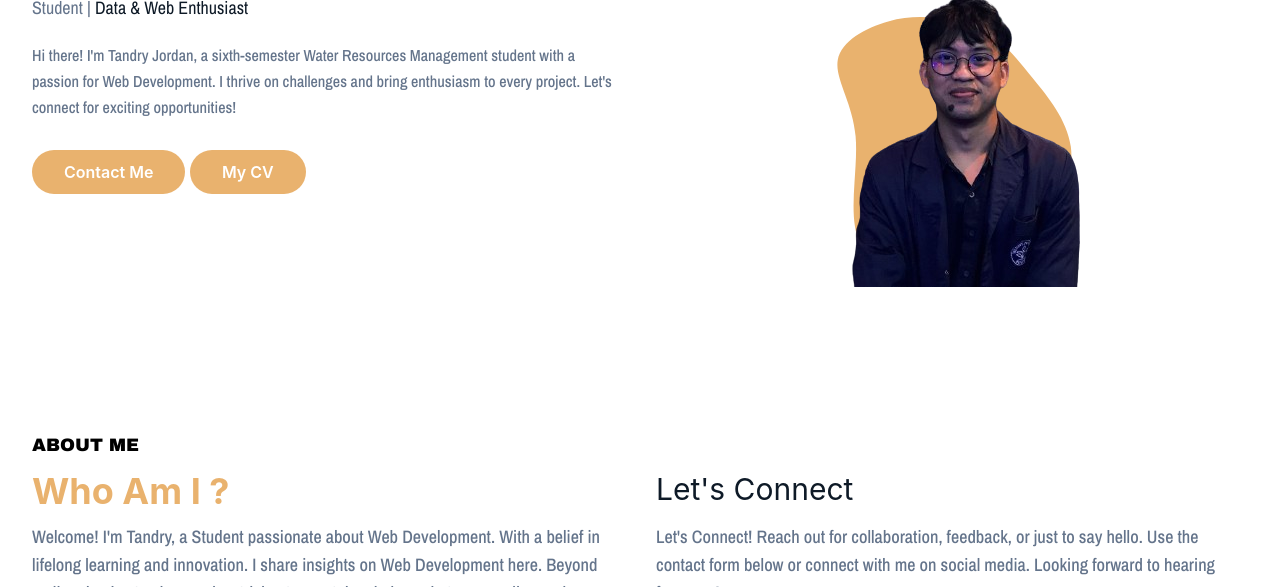
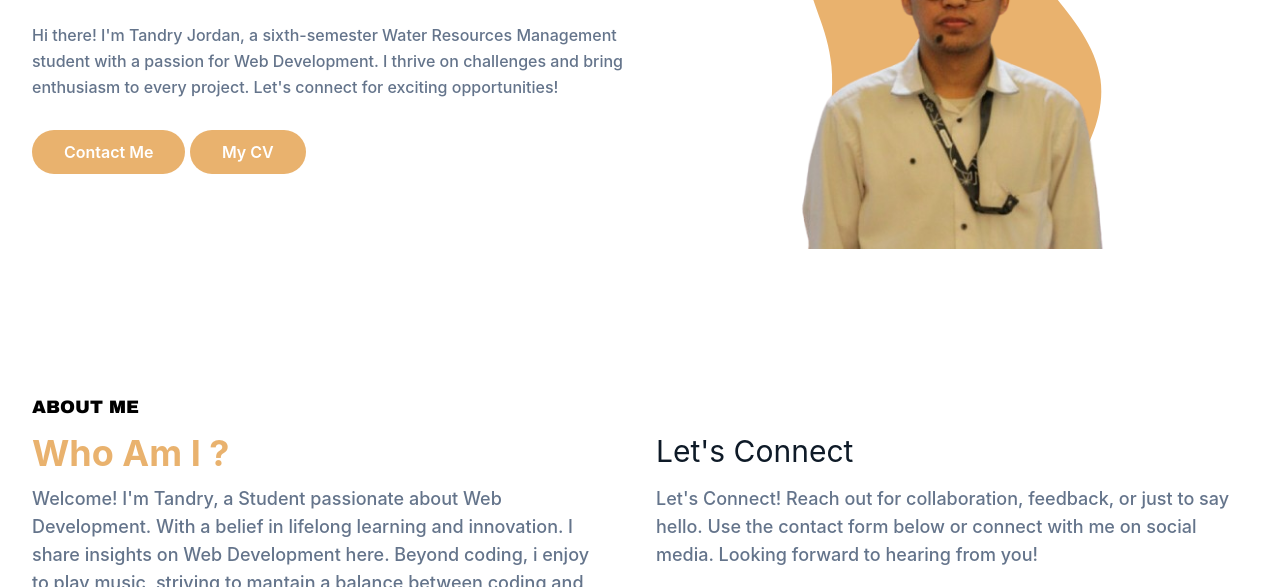
Before and after one commit to tndry/portfolio-website, a website: page index.html in a window 1280 px wide. Shown: the part 326-913 px from the top of the page. Drawn offline with nearby package versions, Linux system fonts and the light colour scheme.

Commit message:
Perubahan Foto dan Font

```diff
--- a/index.html
+++ b/index.html
@@ -68,7 +68,7 @@
               Hello! I'm <span class="text-primary block font-bold text-3xl font-archivoBlack lg:5xl"><span id="typing-animation"></span></span>
             </h1>
             <h2 class="font-normal mt-2 text-slate-500 text-lg mb-5 font-archivoNarrow">Student | <span class="text-dark font">Data & Web Enthusiast</span></h2>
-            <p class="font-medium text-secondary mb-10 leading-relaxed font-archivoNarrow">
+            <p class="font-medium text-secondary mb-10 leading-relaxed text-base">
               Hi there! I'm Tandry Jordan, a sixth-semester Water Resources Management student with a passion for Web Development. I thrive on challenges and bring enthusiasm to every project. Let's connect for exciting opportunities!
             </p>
 
@@ -78,13 +78,13 @@
 
           <div class="self-end px-4 lg:w-1/2">
             <div class="mt-10 relative lg:mt-9 lg-right-0">
-              <img src="./img/img1.png" alt="Tandry Jordan" class="max-w-full mx-auto scale(1)" />
-              <span class="absolute -bottom-4 -z-10 left-1/2 -translate-x-1/2 -translate-y-1 md:scale-125">
+              <img src="./img/img2.png" alt="Tandry Jordan" class="max-w-full mx-auto scale(1)" />
+              <span class="absolute -bottom-4 -z-10 left-1/2 -translate-x-1/2 md:scale-125">
                 <svg width="400" height="400" viewBox="0 0 200 200" xmlns="http://www.w3.org/2000/svg">
                   <path
                     fill="#e9b26e"
                     d="M21.9,-30.1C28.3,-25.5,33.3,-19,40.7,-10C48,-1.1,57.5,10.4,59.4,23.8C61.2,37.1,55.2,52.5,44,65.4C32.8,78.3,16.4,88.9,-1.6,91C-19.6,93.2,-39.1,87,-45.9,72.6C-52.7,58.3,-46.7,35.8,-48.2,18.6C-49.7,1.5,-58.8,-10.3,-57.1,-19.6C-55.5,-28.9,-43.2,-35.7,-31.9,-38.8C-20.6,-41.9,-10.3,-41.2,-1.3,-39.4C7.7,-37.7,15.5,-34.8,21.9,-30.1Z"
-                    transform="translate(100 100) scale(0.8)"
+                    transform="translate(100 82) scale(1)"
                   />
                 </svg>
               </span>
@@ -102,14 +102,14 @@
           <div class="w-full px-4 mb-10 lg:w-1/2">
             <h4 class="bold uppercase text-amber text-lg mb-3 font-archivoBlack">About Me</h4>
             <h2 class="font-bold  text-3x; mb-3 max-w-md lg:text-4xl text-primary">Who Am I ?</h2>
-            <p class="font-medium text-base max-w-xl lg:text-lg font-archivoNarrow text-secondary">
+            <p class="font-medium text-base max-w-xl lg:text-lg text-base text-secondary">
               Welcome! I'm Tandry, a Student passionate about Web Development. With a belief in lifelong learning and innovation. I share insights on Web Development here. Beyond coding, i enjoy to play music, striving to mantain a balance
               between coding and my hobby. Explore my site and feel free to reach out with any questions. Thanks for stopping by!
             </p>
           </div>
           <div class="w-full px-4 lg:w-1/2">
             <h3 class="font-semibolg text-dark text-2xl mb-4 lg:text-3xl lg:pt-10">Let's Connect</h3>
-            <p class="font-medium text-base text-secondary mb-6 lg:text-lg font-archivoNarrow">
+            <p class="font-medium text-base text-secondary mb-6 lg:text-lg text-base">
               Let's Connect! Reach out for collaboration, feedback, or just to say hello. Use the contact form below or connect with me on social media. Looking forward to hearing from you!
             </p>
             <div class="flex item-center">
```
Also changed, not shown: img/img2.png (added).
